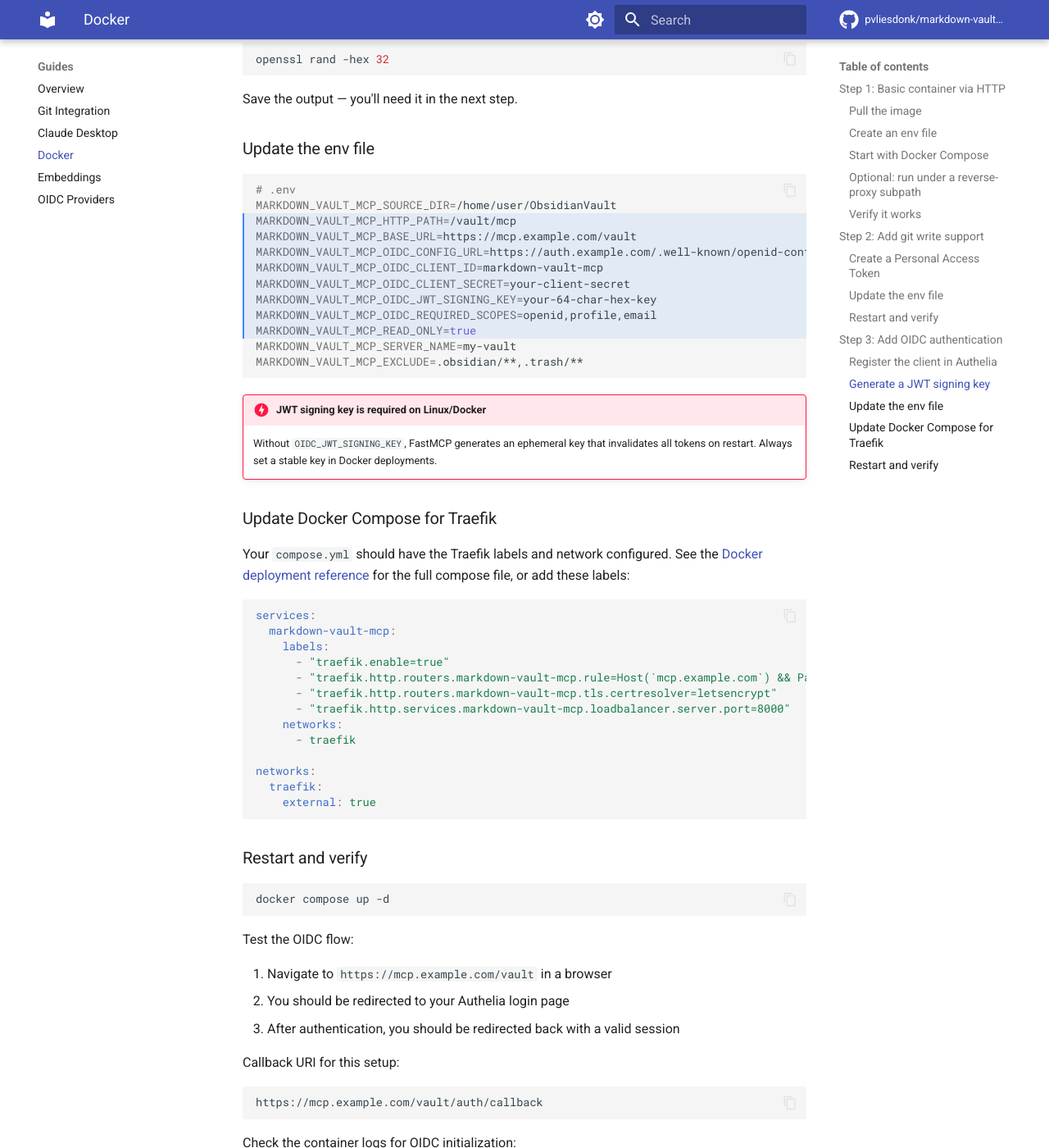
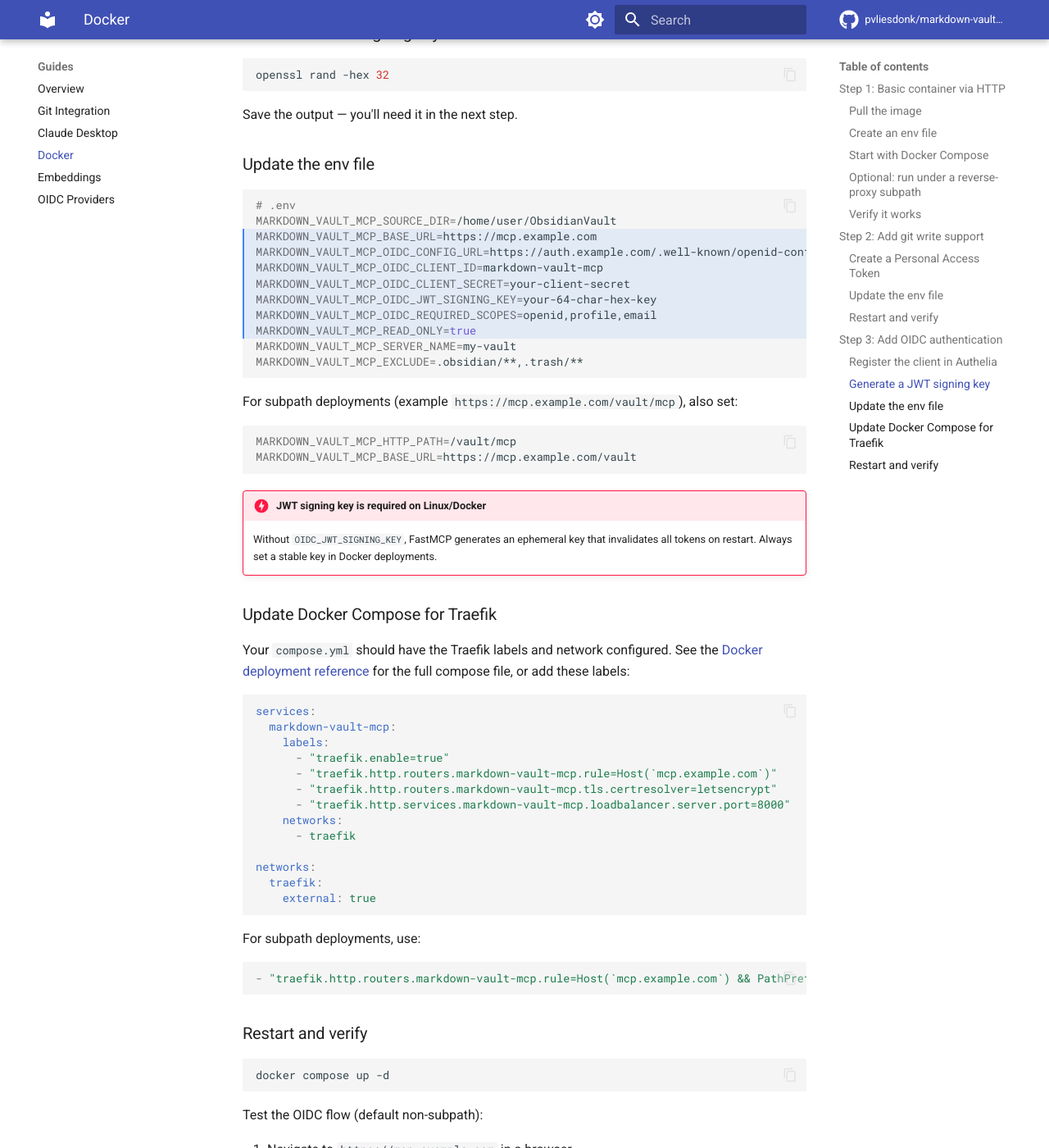
Before and after one commit to pvliesdonk/markdown-mcp, an MkDocs documentation site: the page built from docs/guides/docker.md, in a window 1280 px wide and 1400 px high, scrolled down 4072 px. Shown: the whole window at 82% size. Built offline with MkDocs 1.6.1 and Material for MkDocs 9.7.7, drawn with Linux system fonts in a browser that asks for light colours; comment, search, counter and statistics services are not loaded; some of the changed text lies outside the part shown.

Commit message:
docs: keep docker oidc guide valid for both root and subpath mounts

````diff
--- a/docs/guides/docker.md
+++ b/docs/guides/docker.md
@@ -158,7 +158,8 @@ identity_providers:
       - client_id: markdown-vault-mcp
         client_secret: '$pbkdf2-sha512$...'   # authelia crypto hash generate
         redirect_uris:
-          - https://mcp.example.com/vault/auth/callback
+          - https://mcp.example.com/auth/callback
+          - https://mcp.example.com/vault/auth/callback   # optional when mounted under /vault
         grant_types: [authorization_code]
         response_types: [code]
         pkce_challenge_method: S256
@@ -184,11 +185,10 @@ Save the output — you'll need it in the next step.
 
 ### Update the env file
 
-```bash hl_lines="3-10"
+```bash hl_lines="3-9"
 # .env
 MARKDOWN_VAULT_MCP_SOURCE_DIR=/home/user/ObsidianVault
-MARKDOWN_VAULT_MCP_HTTP_PATH=/vault/mcp
-MARKDOWN_VAULT_MCP_BASE_URL=https://mcp.example.com/vault
+MARKDOWN_VAULT_MCP_BASE_URL=https://mcp.example.com
 MARKDOWN_VAULT_MCP_OIDC_CONFIG_URL=https://auth.example.com/.well-known/openid-configuration
 MARKDOWN_VAULT_MCP_OIDC_CLIENT_ID=markdown-vault-mcp
 MARKDOWN_VAULT_MCP_OIDC_CLIENT_SECRET=your-client-secret
@@ -197,6 +197,13 @@ MARKDOWN_VAULT_MCP_OIDC_REQUIRED_SCOPES=openid,profile,email
 MARKDOWN_VAULT_MCP_READ_ONLY=true
 MARKDOWN_VAULT_MCP_SERVER_NAME=my-vault
 MARKDOWN_VAULT_MCP_EXCLUDE=.obsidian/**,.trash/**
+```
+
+For subpath deployments (example `https://mcp.example.com/vault/mcp`), also set:
+
+```bash
+MARKDOWN_VAULT_MCP_HTTP_PATH=/vault/mcp
+MARKDOWN_VAULT_MCP_BASE_URL=https://mcp.example.com/vault
 ```
 
 !!! danger "JWT signing key is required on Linux/Docker"
@@ -222,19 +229,31 @@ networks:
     external: true
 ```
 
+For subpath deployments, use:
+
+```yaml
+- "traefik.http.routers.markdown-vault-mcp.rule=Host(`mcp.example.com`) && PathPrefix(`/vault/mcp`)"
+```
+
 ### Restart and verify
 
 ```bash
 docker compose up -d
 ```
 
-Test the OIDC flow:
+Test the OIDC flow (default non-subpath):
 
-1. Navigate to `https://mcp.example.com/vault` in a browser
+1. Navigate to `https://mcp.example.com` in a browser
 2. You should be redirected to your Authelia login page
 3. After authentication, you should be redirected back with a valid session
 
 Callback URI for this setup:
+
+```text
+https://mcp.example.com/auth/callback
+```
+
+Subpath callback example:
 
 ```text
 https://mcp.example.com/vault/auth/callback
````
Also changed, not shown: other parts of docs/guides/docker.md (+1 -1 lines).
